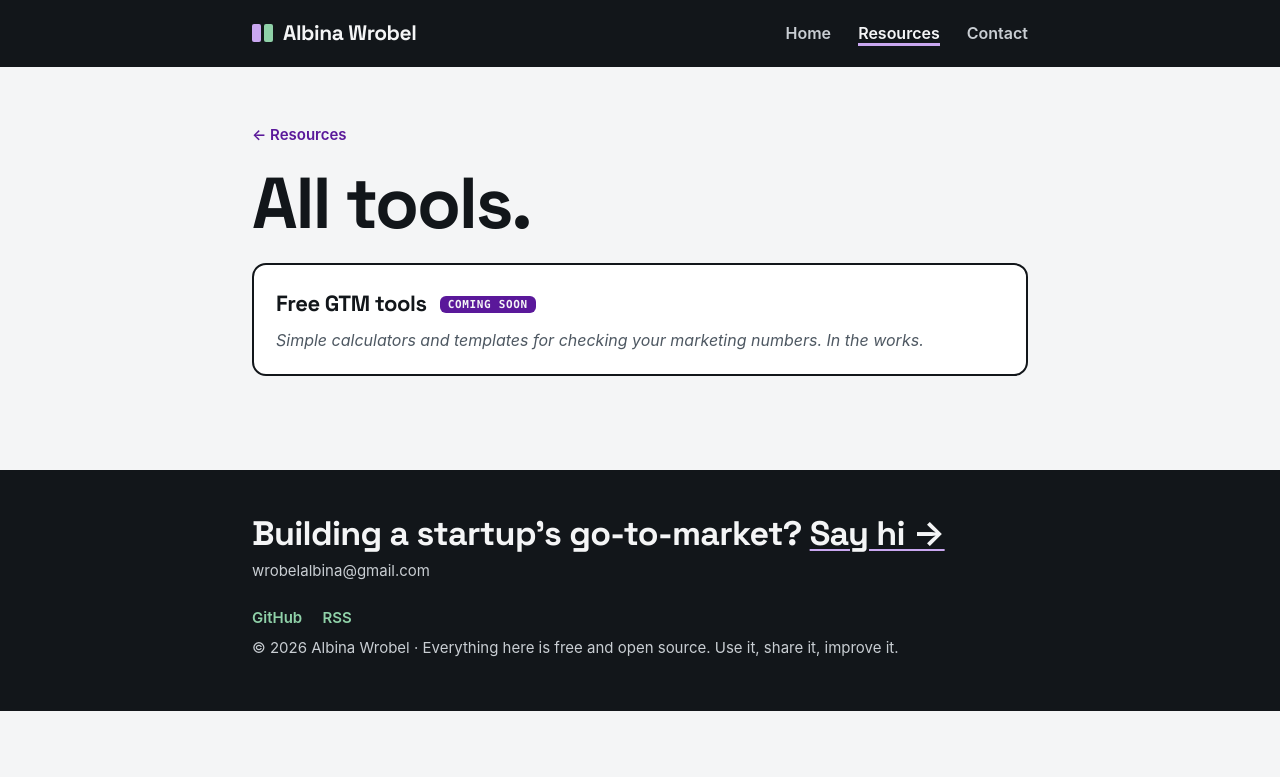
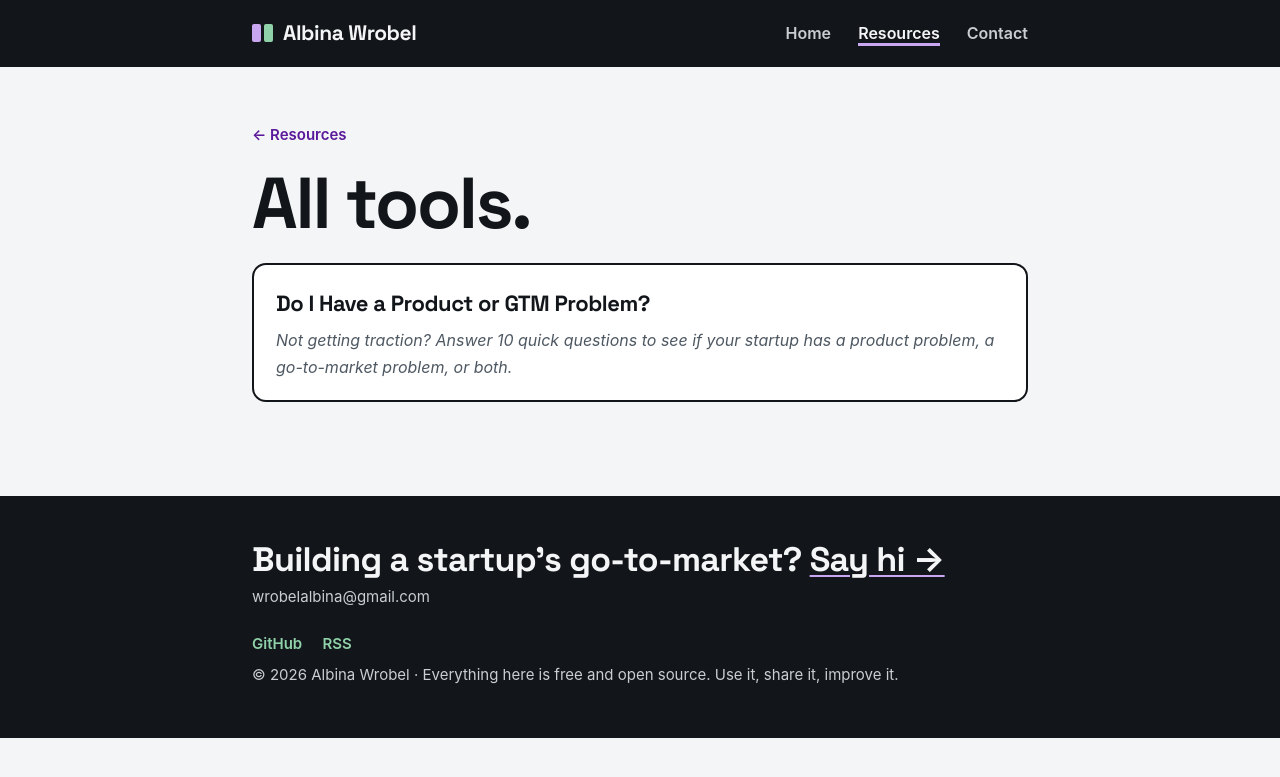
Before and after one commit to albinawrobel/albinawrobel.github.io, a Jekyll site: the page built from resources/tools.md, in a window 1280 px wide. Shown: the top 777 px of the page. Built offline with Jekyll 4.4.1, drawn with Linux system fonts in a browser that asks for light colours; part of the change alters nothing that is shown.

Commit message:
Add files via upload

```diff
--- a/assets/css/style.css
+++ b/assets/css/style.css
@@ -192,3 +192,34 @@ blockquote.belief::after { content:"”"; color:var(--green-light); margin-left:
 .back a { color:var(--purple); text-decoration:none; font-weight:600; }
 .back a:hover { text-decoration:underline; }
 .tag { white-space:nowrap; }
+
+/* ---------- product vs GTM self-test ---------- */
+.quiz { scroll-margin-top: 20px; }
+.quiz [hidden] { display:none !important; }
+.q-progress { height:8px; background:var(--line); border-radius:99px; overflow:hidden; }
+.q-progress span { display:block; height:100%; width:0; background:var(--green); transition: width .2s; }
+.q-count { font-family:var(--mono); font-size:13px; color:var(--muted); margin:14px 0 0; }
+.q-text { font-size: clamp(24px, 3.6vw, 30px); margin:8px 0 22px; outline:none; }
+.q-options { display:grid; gap:12px; }
+.q-option { font:inherit; font-size:17px; font-weight:600; text-align:left; padding:14px 18px; background:var(--paper); color:var(--ink); border:2px solid var(--ink); border-radius:12px; cursor:pointer; transition: transform .12s, box-shadow .12s; }
+.q-option:hover { transform: translate(-2px,-2px); box-shadow: 4px 4px 0 var(--ink); }
+.q-option:focus-visible { outline:3px solid var(--purple); outline-offset:2px; }
+.q-option.selected { background:var(--purple); color:var(--paper); }
+.q-nav { margin:18px 0 0; }
+.q-back { font:inherit; font-size:15px; font-weight:600; color:var(--purple); background:none; border:0; padding:0; cursor:pointer; }
+.q-back:hover { text-decoration:underline; }
+.r-title { margin-top:0; outline:none; }
+.r-meters { display:grid; grid-template-columns:1fr 1fr; gap:18px; margin:26px 0; }
+@media (max-width:560px) { .r-meters { grid-template-columns:1fr; } }
+.r-label { font-weight:700; font-size:15px; margin:0 0 6px; display:flex; justify-content:space-between; }
+.r-label span { font-family:var(--mono); font-weight:400; color:var(--muted); }
+.r-track { height:14px; background:var(--line); border-radius:99px; overflow:hidden; border:2px solid var(--ink); }
+.r-fill { display:block; height:100%; width:0; transition: width .4s; }
+.r-fill.p { background:var(--purple); }
+.r-fill.g { background:var(--green); }
+.r-cta-text { font-weight:600; margin-bottom:0; }
+.r-extra { font-size:16px; margin-top:18px; }
+.r-extra a { color:var(--purple); text-decoration:none; font-weight:600; }
+.r-extra a:hover { text-decoration:underline; }
+button.button { font:inherit; font-size:16px; font-weight:700; cursor:pointer; }
+.q-disclaimer { font-size:15px; color:var(--muted); font-style:italic; }
--- /dev/null
+++ b/product-or-gtm-problem.html
@@ -0,0 +1,223 @@
+---
+layout: default
+title: "Do I Have a Product or GTM Problem?"
+description: "Not getting traction? Answer 10 quick questions to see if your startup has a product problem, a go-to-market problem, or both."
+permalink: /resources/product-or-gtm-problem/
+tool: true
+---
+
+<p class="back"><a href="{{ '/resources/' | relative_url }}">← Resources</a></p>
+
+<h1>Is it a product problem or a GTM problem?</h1>
+
+<p class="lede">An empty restaurant always leaves you with the same question: is the food bad, or does nobody know it's there? Your startup works the same way. Answer 10 quick questions and you'll see which one you're most likely dealing with.</p>
+
+<div class="card quiz" id="quiz">
+
+  <div id="q-start">
+    <p>Each question is about what people actually do, not what they say, so answer with what's happened so far rather than what you hope will happen. It takes about two minutes, and everything runs in your browser; nothing is saved or sent anywhere.</p>
+    <div class="actions"><button class="button" type="button" id="start">Start the test</button></div>
+  </div>
+
+  <div id="q-ask" hidden>
+    <div class="q-progress" aria-hidden="true"><span id="q-bar"></span></div>
+    <p class="q-count" id="q-count"></p>
+    <h2 class="q-text" id="q-text" tabindex="-1"></h2>
+    <div class="q-options" id="q-options" role="group" aria-labelledby="q-text"></div>
+    <p class="q-nav"><button type="button" class="q-back" id="q-back">← Back</button></p>
+  </div>
+
+  <div id="q-result" hidden>
+    <h2 class="r-title" id="r-title" tabindex="-1"></h2>
+    <div id="r-body"></div>
+
+    <div class="r-meters">
+      <div class="r-meter">
+        <p class="r-label">Product signal <span id="m-p-v"></span></p>
+        <div class="r-track"><span class="r-fill p" id="m-p"></span></div>
+      </div>
+      <div class="r-meter">
+        <p class="r-label">GTM signal <span id="m-g-v"></span></p>
+        <div class="r-track"><span class="r-fill g" id="m-g"></span></div>
+      </div>
+    </div>
+
+    <p class="r-cta-text" id="r-cta-text"></p>
+    <div class="actions">
+      <a class="button" id="r-cta" href="https://calendar.app.google/g2ttvPG2wvmBxpqDA" target="_blank" rel="noopener">Book a free call</a>
+      <button class="button secondary" type="button" id="retake">Retake the test</button>
+    </div>
+    <p class="r-extra" id="r-extra"></p>
+  </div>
+
+</div>
+
+<p class="q-disclaimer">This is a general test, so your scores aren't a 100% reflection of your startup. Every business has its own model, and the real answer usually depends on details a quiz can't see.</p>
+
+<script>
+(function () {
+  var YES = ["Yes", "Kind of", "No", "Not sure"];
+  // side: "p" = product signal, "g" = GTM signal, "t" = tiebreaker
+  // scores line up with the options; null = "not sure"
+  var questions = [
+    { side: "p", text: "Of the people who tried it, how many came back without you reminding them?",
+      options: ["Most of them", "Some of them", "Hardly any", "Not sure"], scores: [2, 1, 0, null] },
+    { side: "p", text: "If you shut it down tomorrow, would anyone message you upset?", options: YES, scores: [2, 1, 0, null] },
+    { side: "p", text: "Has anyone recommended it without being asked?", options: YES, scores: [2, 1, 0, null] },
+    { side: "p", text: "Can new users get to the main thing it does without you walking them through it?", options: YES, scores: [2, 1, 0, null] },
+    { side: "p", text: "When people stop using it, do you know why?", options: YES, scores: [2, 1, 0, null] },
+    { side: "g", text: "Can you describe your customer in one sentence a stranger could use to find them?", options: YES, scores: [2, 1, 0, null] },
+    { side: "g", text: "Roughly how many people in that group have actually seen it?",
+      options: ["Under 20", "20–100", "100+", "Not sure"], scores: [0, 1, 2, null] },
+    { side: "g", text: "When someone in your target hears your one-line pitch, do they get it without follow-up questions?", options: YES, scores: [2, 1, 0, null] },
+    { side: "g", text: "Have you properly tested at least one channel, beyond posting once and hoping?", options: YES, scores: [2, 1, 0, null] },
+    { side: "t", text: "Do the users who fit your target stick around better than everyone else?",
+      options: ["Yes", "About the same", "No", "Not sure"], scores: [2, 1, 0, null] }
+  ];
+
+  var guide = { href: "{{ '/resources/how-to-get-first-10-users/' | relative_url }}", label: "How to Get Your First 10 Users" };
+  var article = { href: "{{ '/resources/mentor-feedback-stalls-startup/' | relative_url }}", label: "How Too Much Mentor Feedback Stalls Your Startup" };
+
+  var results = {
+    gtm: {
+      title: "Probably a GTM problem.",
+      body: [
+        "The food is good; people just can't find the restaurant. The people who try your product seem to stick around, which is the hardest part to fake, but not enough of the right people are walking through the door. That usually means your target, your message or your channel needs work.",
+        "The good news is that those are a lot faster to fix than a product. The tricky part is knowing which of the three is actually broken, because fixing the wrong one just means a nicer sign on a street nobody walks down."
+      ],
+      direct: true, extra: guide
+    },
+    product: {
+      title: "Probably a product problem.",
+      body: [
+        "People are finding the restaurant, but they aren't coming back for a second meal. Your targeting and message seem to be doing their job, so more marketing would likely just bring more people in to have the same meal and leave.",
+        "Most of the time, the fix starts with the people who left. Find out what they expected that they didn't get before you spend another dollar on getting people through the door."
+      ],
+      direct: false, extra: article
+    },
+    both: {
+      title: "Probably both.",
+      body: [
+        "Not many people are finding the restaurant, and the ones who do aren't coming back. I know, not the result you were hoping for; however, it's really common at this stage, and it's fixable if you go in the right order.",
+        "Fix the food first, because a bigger crowd at a restaurant people don't come back to just means more people who tried it once and won't again. Once the people who do come in start returning, that's your signal to work on the front door."
+      ],
+      direct: true, extra: null
+    },
+    depends: {
+      title: "Honestly, it depends.",
+      body: [
+        "Your answers point in a few directions at once, which usually means the problem is hiding in the details. Maybe the food is great for one table and wrong for the rest, or the sign out front is pulling in people who were looking for a different restaurant.",
+        "A quiz can't see those details, but a conversation can, and that's the part I'd want to dig into with you."
+      ],
+      direct: true, extra: null
+    },
+    data: {
+      title: "Not enough data yet.",
+      body: [
+        "You answered “not sure” to a lot of these, which is a result in itself; it's hard to know if the food is good when only a handful of people have eaten it.",
+        "Before you change the product or the marketing, get it in front of more of the right people and watch what they actually do. That's what turns this from a guess into a diagnosis."
+      ],
+      direct: false, extra: guide
+    }
+  };
+
+  var answers = [];
+  var i = 0;
+  var $ = function (id) { return document.getElementById(id); };
+
+  function show(id) {
+    ["q-start", "q-ask", "q-result"].forEach(function (s) { $(s).hidden = (s !== id); });
+  }
+
+  function render() {
+    var q = questions[i];
+    $("q-count").textContent = "Question " + (i + 1) + " of " + questions.length;
+    $("q-bar").style.width = (i / questions.length * 100) + "%";
+    $("q-text").textContent = q.text;
+    var box = $("q-options");
+    box.innerHTML = "";
+    q.options.forEach(function (label, k) {
+      var b = document.createElement("button");
+      b.type = "button";
+      b.className = "q-option" + (answers[i] === k ? " selected" : "");
+      b.textContent = label;
+      b.addEventListener("click", function () { pick(k); });
+      box.appendChild(b);
+    });
+    $("q-back").style.visibility = i === 0 ? "hidden" : "visible";
+    $("q-text").focus({ preventScroll: true });
+  }
+
+  function pick(k) {
+    answers[i] = k;
+    if (i < questions.length - 1) { i++; render(); }
+    else { finish(); }
+  }
+
+  function ratio(side) {
+    var got = 0, max = 0;
+    questions.forEach(function (q, k) {
+      if (q.side !== side) return;
+      var s = q.scores[answers[k]];
+      if (s !== null) { got += s; max += 2; }
+    });
+    return max ? got / max : 0;
+  }
+
+  function finish() {
+    var unknown = 0;
+    questions.forEach(function (q, k) { if (q.scores[answers[k]] === null) unknown++; });
+
+    var p = ratio("p"), g = ratio("g");
+    // Tiebreaker: if users who fit the target stick around better, the product works
+    // and the wrong people are coming in. If they don't, it leans toward product.
+    var t = questions[9].scores[answers[9]];
+    if (t === 2) { p += 0.1; g -= 0.1; }
+    if (t === 0) { p -= 0.1; }
+    p = Math.max(0, Math.min(1, p));
+    g = Math.max(0, Math.min(1, g));
+
+    var STRONG = 0.65, WEAK = 0.45, key;
+    if (unknown >= 4) key = "data";
+    else if (p >= STRONG && g < WEAK) key = "gtm";
+    else if (p < WEAK && g >= STRONG) key = "product";
+    else if (p < WEAK && g < WEAK) key = "both";
+    else key = "depends";
+
+    var r = results[key];
+    $("r-title").textContent = r.title;
+    var body = r.body.map(function (t) { return "<p>" + t + "</p>"; }).join("");
+    if (answers[6] === 0 && key !== "data") {
+      body += "<p>One more thing: fewer than 20 people in your target have seen it, so treat this as an early read rather than a verdict.</p>";
+    }
+    $("r-body").innerHTML = body;
+
+    $("m-p").style.width = Math.round(p * 100) + "%";
+    $("m-g").style.width = Math.round(g * 100) + "%";
+    $("m-p-v").textContent = Math.round(p * 100) + "%";
+    $("m-g-v").textContent = Math.round(g * 100) + "%";
+
+    if (r.direct) {
+      $("r-cta-text").textContent = "This is exactly what a 15-minute call is for. Tell me what you're building, and we'll figure out where to start.";
+      $("r-cta").textContent = "Book a free 15-min call";
+    } else {
+      $("r-cta-text").textContent = "Want a stronger answer? Book a call and we'll verify it together with the details a quiz can't see.";
+      $("r-cta").textContent = "Book a call to verify";
+    }
+
+    var extra = $("r-extra");
+    if (r.extra) {
+      extra.innerHTML = 'Or start with the free ' + (r.extra === guide ? "guide" : "article") + ': <a href="' + r.extra.href + '">' + r.extra.label + '</a>';
+      extra.hidden = false;
+    } else { extra.hidden = true; }
+
+    show("q-result");
+    $("r-title").focus({ preventScroll: true });
+    $("quiz").scrollIntoView({ behavior: "smooth", block: "start" });
+  }
+
+  $("start").addEventListener("click", function () { i = 0; answers = []; show("q-ask"); render(); });
+  $("q-back").addEventListener("click", function () { if (i > 0) { i--; render(); } });
+  $("retake").addEventListener("click", function () { i = 0; answers = []; show("q-ask"); render(); });
+})();
+</script>
--- a/resources/tools.md
+++ b/resources/tools.md
@@ -2,8 +2,6 @@
 layout: default
 title: Tools
 description: Free calculators and templates for checking your startup's marketing numbers, by Albina Wrobel.
-noindex: true   # delete this line and the next when the first one goes up
-sitemap: false
 permalink: /resources/tools/
 ---
 
```
